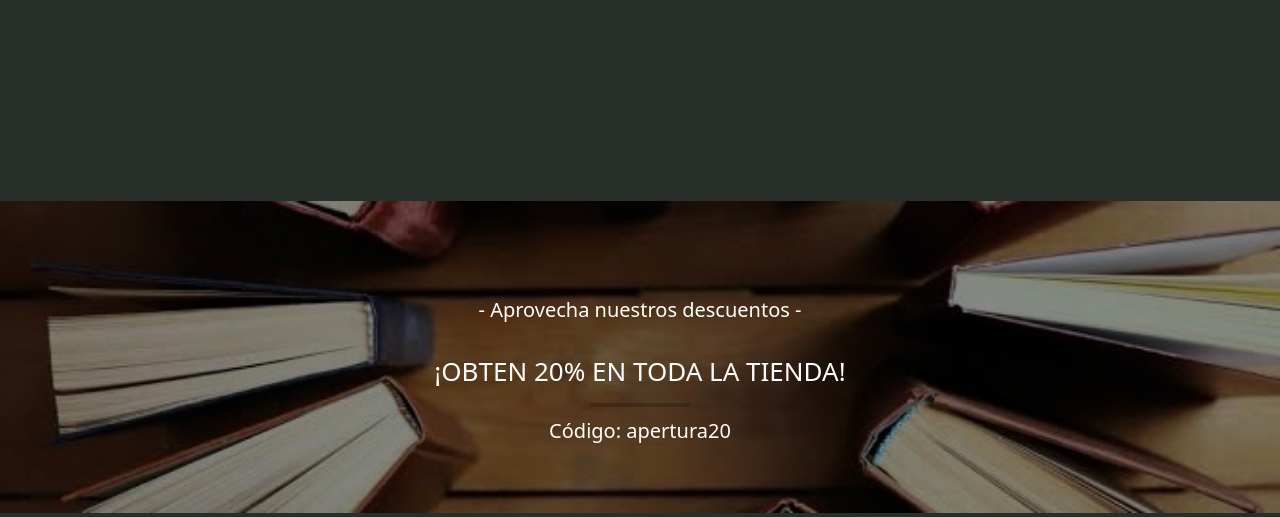
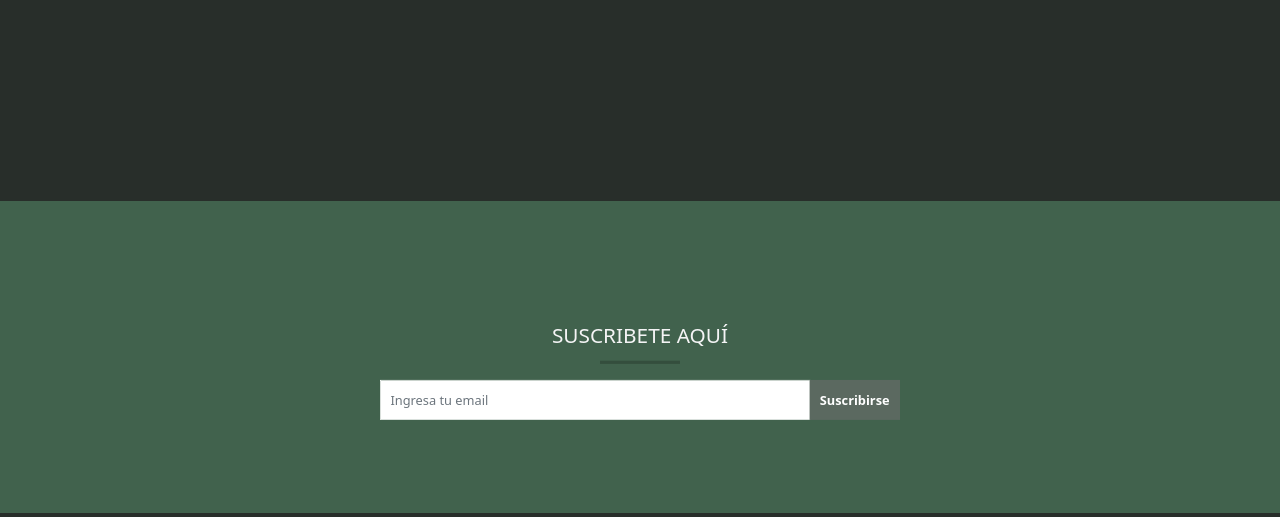
Before and after one commit to TINUSinc/TINUsBooks, a PHP site: page / in a window 1280 px wide. Shown: the part 2891-3408 px from the top of the page. Run offline with PHP 8.4, Linux system fonts and the light colour scheme; some libraries are stand-ins or nearby versions; grey boxes are pictures that could not be loaded.

Commit message:
Opción de suscribirse en index y eliminé un cupon

```diff
--- a/css/estilos.css
+++ b/css/estilos.css
@@ -714,3 +714,35 @@ h2::after {
 
 }
 /*terminan los estilos de la parte del cupon20*/
+
+
+.newsletter {
+	padding: 80px 0;
+	background: #41624d;
+	}
+
+	.newsletter .content {
+	max-width: 650px;
+	margin: 0 auto;
+	text-align: center;
+	position: relative;
+	z-index: 2; }
+	.newsletter .content h2 {
+	color: #f4f4f5;
+	margin-bottom: 40px; }
+	.newsletter .content .form-control {
+	height: 50px;
+	border-color: #ffffff;
+	border-radius:0;
+	}
+	.newsletter .content.form-control:focus {
+	box-shadow: none;
+	border: 2px solid #324a3a;
+	}
+	.newsletter .content .btn {
+	min-height: 50px;
+	border-radius:0;
+	background: #5b6960;
+	color: #fff;
+	font-weight:600;
+	}
--- a/index.php
+++ b/index.php
@@ -416,11 +416,22 @@ const slideshow = new Slideshow(document.querySelector('.slideshow'));
 <!-- Termina animacion 3d de origenes  -->
 
 <!-- Barra descuento  -->
-<section class="descuento">
-    <img src="media/indexmedia/descuentofondo.jpg" alt="">
-    <p id="aprovecha" >- Aprovecha nuestros descuentos -</p>
-    <h2 id="obtener" >¡Obten 20% en toda la tienda!</h2>
-    <h5 id="codigo" >Código: apertura20</h5>
+<section class="newsletter">
+<div class="container7">
+<div class="row7">
+<div class="col-sm-12">
+	<div class="content">
+		<h2> SUSCRIBETE AQUÍ </h2>
+	<div class="input-group">
+         <input type="email" class="form-control" placeholder="Ingresa tu email">
+         <span class="input-group-btn">
+         <button class="btn" type="submit"> Suscribirse </button>
+         </span>
+          </div>
+	</div>
+</div>
+</div>
+</div>
 </section>
 <!-- Termina barra descuento  -->
 
```
